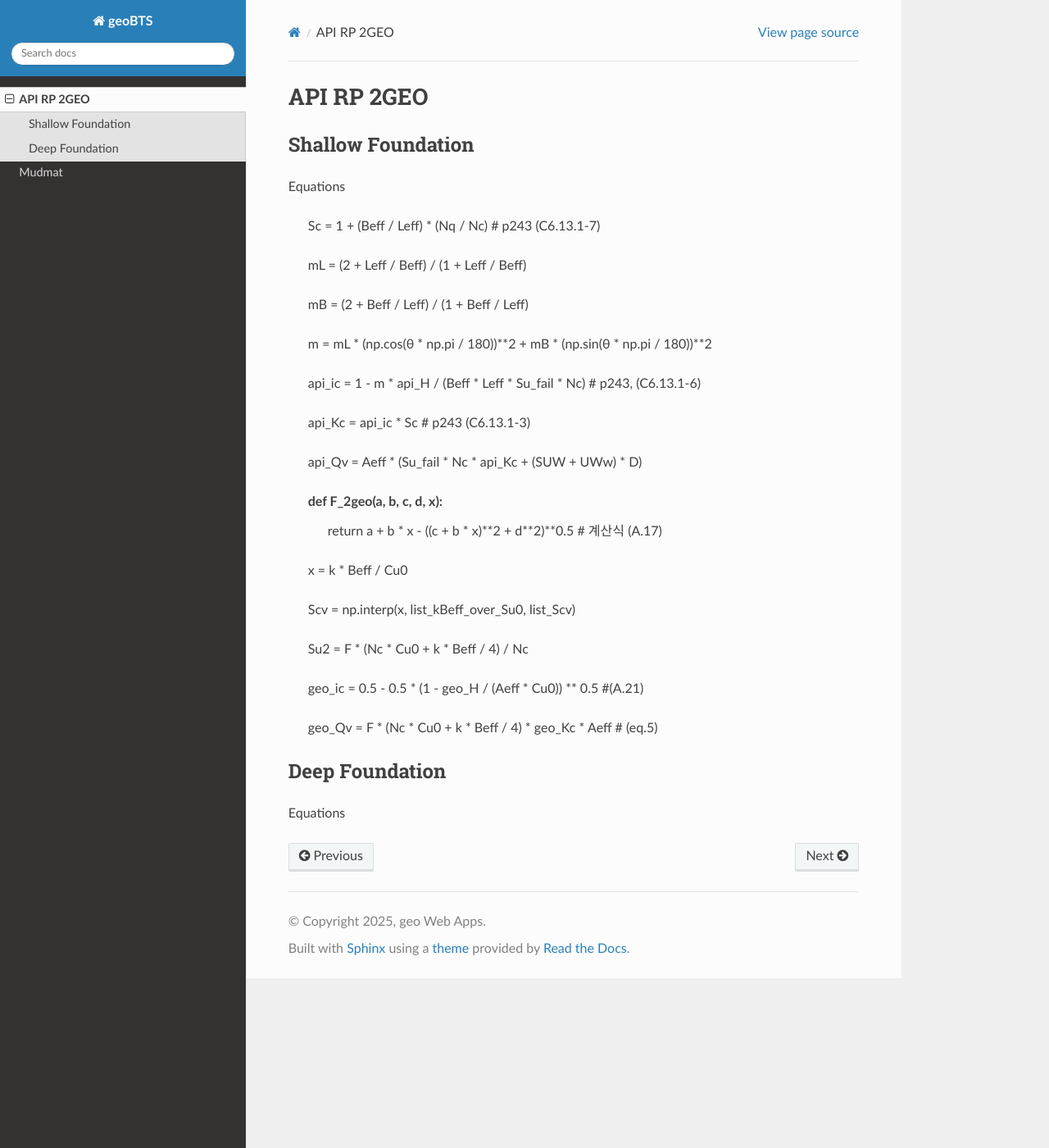
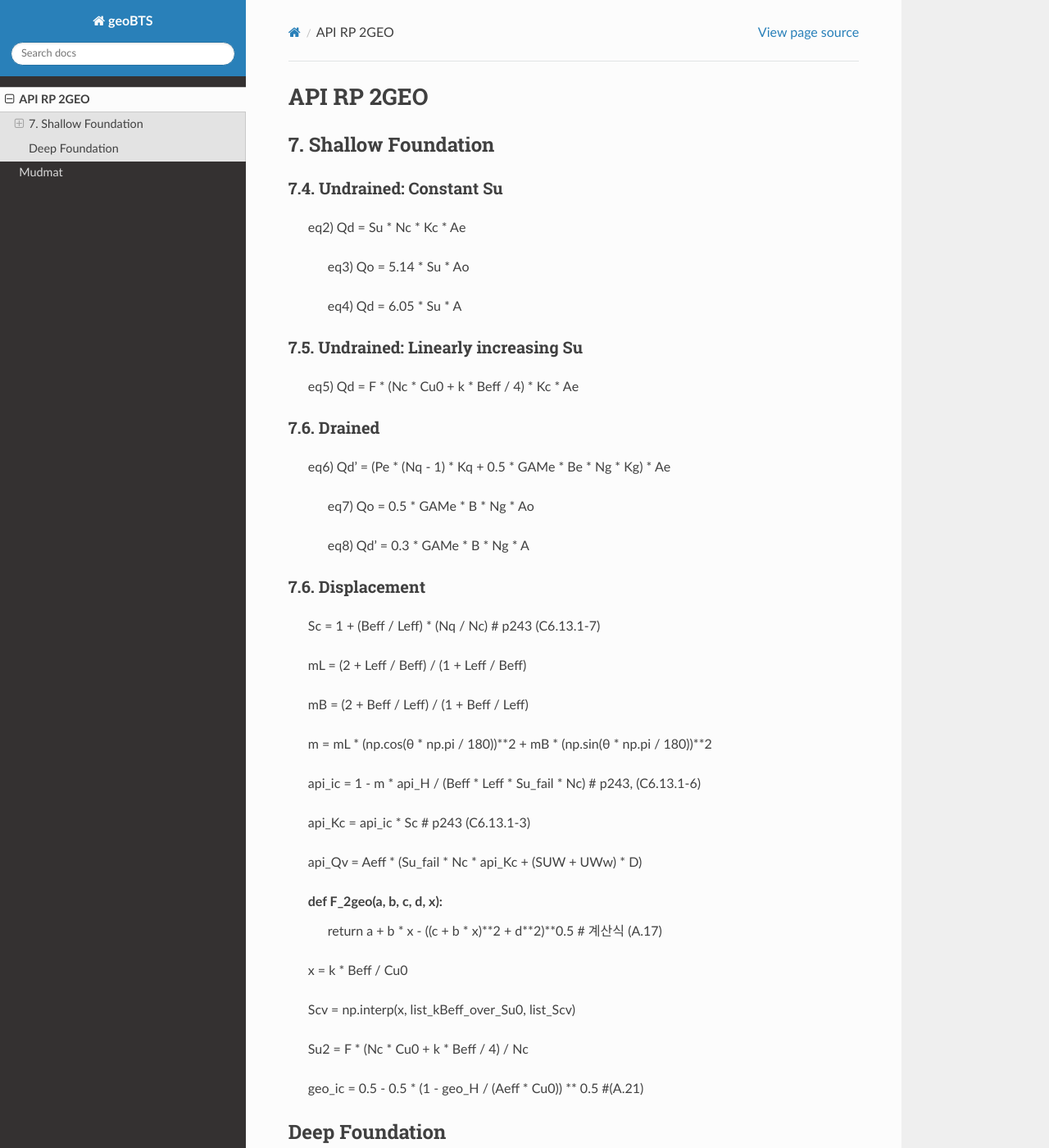
Before and after one commit to jungsohn/geoBTS, a Sphinx documentation site: the page built from docs/source/API_2GEO.rst, in a window 1280 px wide and 1400 px high. Shown: the whole window at 82% size. Built offline with Sphinx 7.4.7 and the Read the Docs theme 3.1.0, drawn with Linux system fonts in a browser that asks for light colours.

Commit message:
Update API_2GEO.rst

```diff
--- a/docs/source/API_2GEO.rst
+++ b/docs/source/API_2GEO.rst
@@ -1,10 +1,36 @@
 API RP 2GEO
 ============
 
-Shallow Foundation
--------------------
+7. Shallow Foundation
+--------------------
 
-Equations
+7.4. Undrained: Constant Su
+.................
+
+    eq2) Qd = Su * Nc * Kc * Ae
+
+        eq3) Qo = 5.14 * Su * Ao
+
+        eq4) Qd = 6.05 * Su * A
+
+7.5. Undrained: Linearly increasing Su
+............................
+
+    eq5) Qd = F * (Nc * Cu0 + k * Beff / 4) * Kc * Ae
+
+7.6. Drained
+............................
+
+    eq6) Qd' = (Pe * (Nq - 1) * Kq + 0.5 * GAMe * Be * Ng * Kg) * Ae
+
+        eq7) Qo = 0.5 * GAMe * B * Ng * Ao
+
+        eq8) Qd' = 0.3 * GAMe * B * Ng * A
+
+7.6. Displacement
+............................
+
+
 
     Sc = 1 + (Beff / Leff) * (Nq / Nc)  # p243 (C6.13.1-7)
 
@@ -31,7 +57,6 @@ Equations
 
     geo_ic = 0.5 - 0.5 * (1 - geo_H / (Aeff * Cu0)) ** 0.5 #(A.21)
 
-    geo_Qv = F * (Nc * Cu0 + k * Beff / 4) * geo_Kc * Aeff # (eq.5)
 
 
 
```
